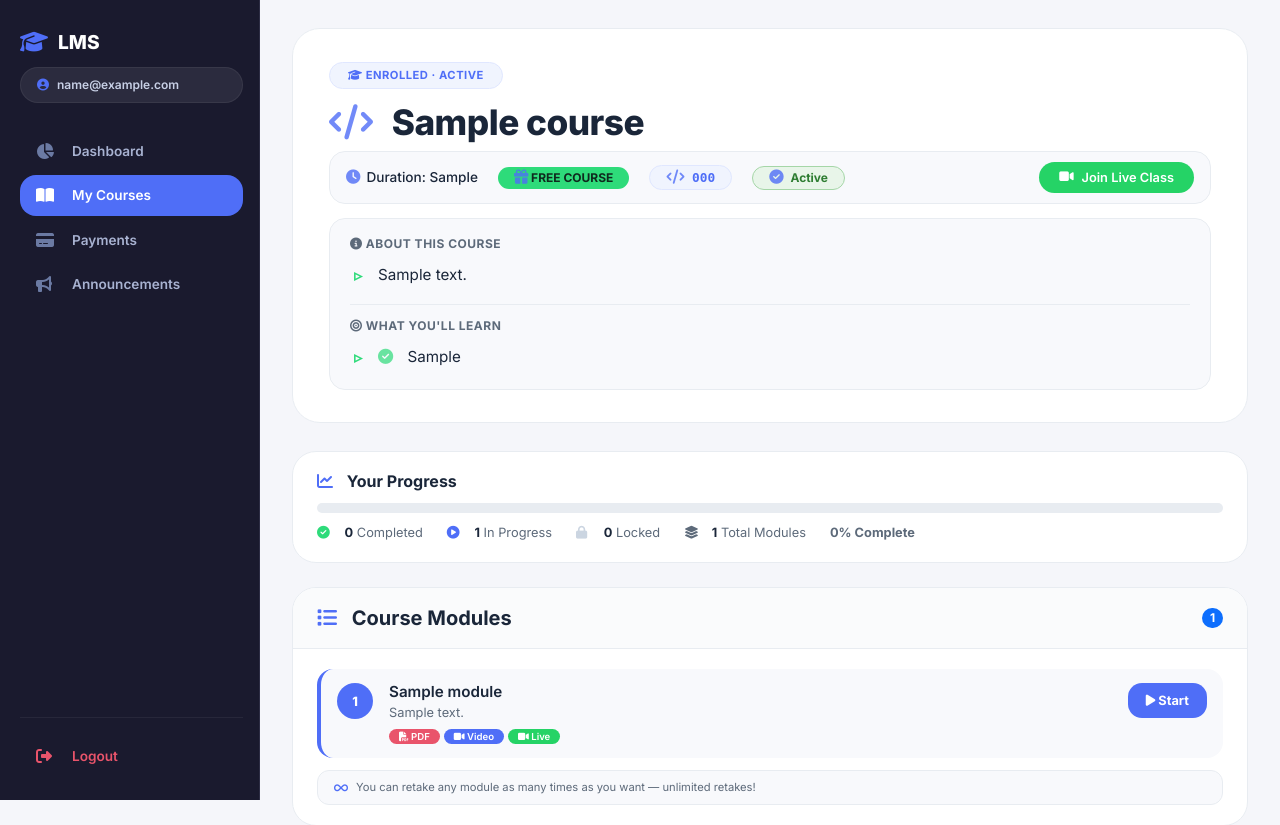
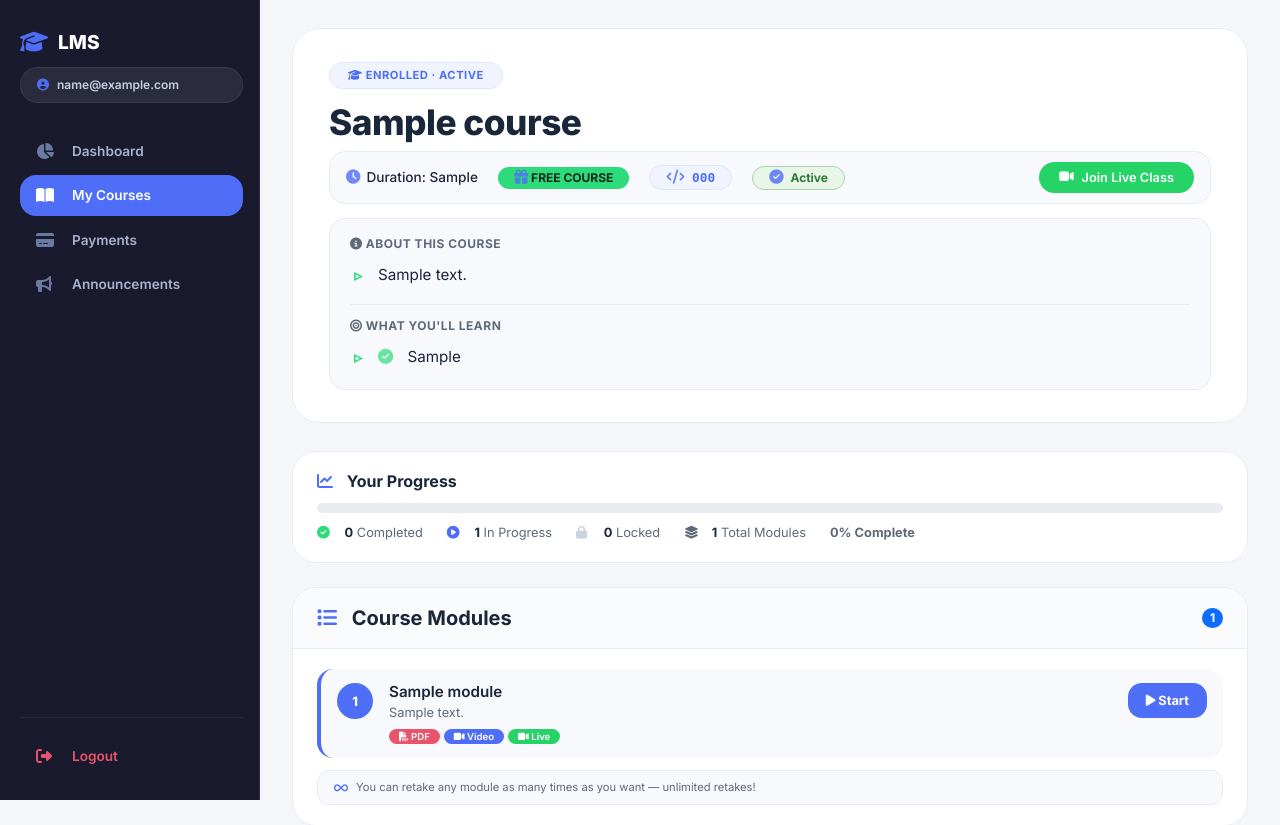
Before and after one commit to sakwasilas/smart-tech-lms, a Flask app: page /course/1 in a window 1280 px wide. Shown: the top 825 px of the page. Run offline with Flask 3, Linux system fonts and the light colour scheme; the visitor is signed in with stand-in values (Sample User, id 1); tables that the repository leaves empty hold one stand-in row (values such as "Sample post"); some libraries are stand-ins or nearby versions.

```diff
--- a/templates/students/course.html
+++ b/templates/students/course.html
@@ -491,7 +491,7 @@
             <div class="hero-badge"><i class="fas fa-graduation-cap"></i> ENROLLED · ACTIVE</div>
 
             <!-- TITLE -->
-            <h1><i class="fas fa-code"></i> {{ course.course_name }}</h1>
+            <h1> {{ course.course_name }}</h1>
 
             <!-- ===== META STRIP ===== -->
             <div class="meta-strip">
```
